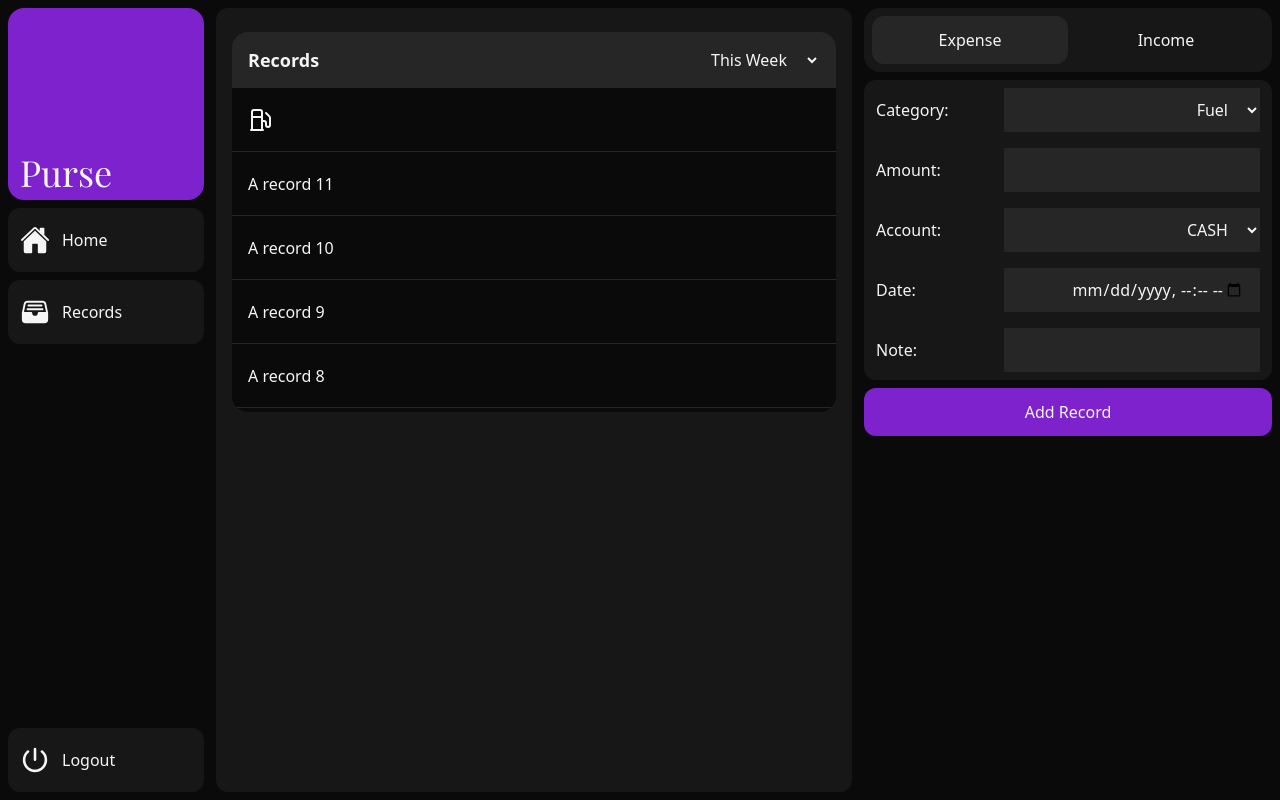
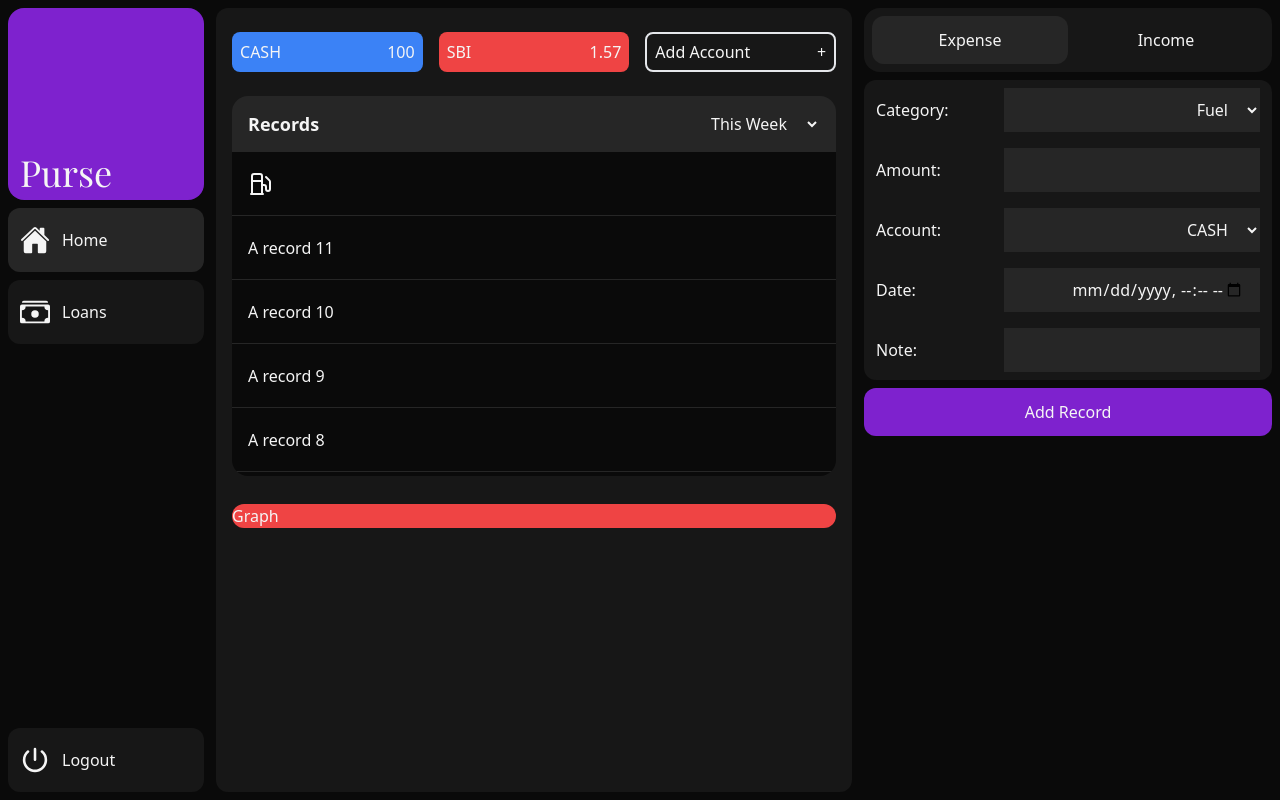
Before and after one commit to akishtp/Purse, a React (Vite) app in the folder client/: page / in a window 1280 px wide. Built offline with nearby package versions, Linux system fonts and the light colour scheme.

Commit message:
records look good

```diff
--- /dev/null
+++ b/client/src/components/Accounts.tsx
@@ -0,0 +1,22 @@
+import React from "react";
+
+const Accounts: React.FC = () => {
+  return (
+    <div className="grid gap-4 grid-cols-3 pb-6">
+      <div className="flex justify-between bg-blue-500 h-10 rounded-lg items-center px-2">
+        <div>CASH</div>
+        <div>100</div>
+      </div>
+      <div className="flex justify-between bg-red-500 h-10 rounded-lg items-center px-2">
+        <div>SBI</div>
+        <div>1.57</div>
+      </div>
+      <div className="flex justify-between bg-transparent border-2 h-10 rounded-lg items-center px-2">
+        <div>Add Account</div>
+        <div>+</div>
+      </div>
+    </div>
+  );
+};
+
+export default Accounts;
--- /dev/null
+++ b/client/src/components/Graph.tsx
@@ -0,0 +1,11 @@
+import React from "react";
+
+const Graph: React.FC = () => {
+  return (
+    <div className="h-fit rounded-2xl overflow-hidden bg-red-500 mt-7">
+      Graph
+    </div>
+  );
+};
+
+export default Graph;
--- a/client/src/components/Navbar.tsx
+++ b/client/src/components/Navbar.tsx
@@ -1,21 +1,39 @@
-import { IoHome, IoFileTrayFull, IoPower } from "react-icons/io5";
-import { Link } from "react-router-dom";
+import { IoHome, IoPower } from "react-icons/io5";
+import { BsCashStack } from "react-icons/bs";
+import { Link, Location, useLocation } from "react-router-dom";
 
 const Navbar = () => {
+  let location: Location = useLocation();
+  console.log(location);
+
   return (
     <nav className="w-2/12 h-screen p-2 flex flex-col justify-between">
       <div>
+        <Link to="/">
           <div className="bg-purple-700 h-48 rounded-2xl text-4xl flex items-end py-2 px-3 font-playfair hover:bg-purple-800">
             Purse
           </div>
-        <div className="flex bg-neutral-900 rounded-xl my-2 h-16 items-center px-3 hover:bg-neutral-800">
+        </Link>
+        <Link to="/">
+          <div
+            className={`flex rounded-xl my-2 h-16 items-center px-3 hover:bg-neutral-800 ${
+              location.pathname === "/" ? "bg-neutral-800" : "bg-neutral-900"
+            }`}
+          >
             <IoHome className="text-3xl" />
             <span className="pl-3">Home</span>
           </div>
-        <Link to="records">
-          <div className="flex bg-neutral-900 rounded-xl my-2 h-16 items-center px-3 hover:bg-neutral-800">
-            <IoFileTrayFull className="text-3xl" />
-            <span className="pl-3">Records</span>
+        </Link>
+        <Link to="loans">
+          <div
+            className={`flex rounded-xl my-2 h-16 items-center px-3 hover:bg-neutral-800 ${
+              location.pathname === "/loans"
+                ? "bg-neutral-800"
+                : "bg-neutral-900"
+            }`}
+          >
+            <BsCashStack className="text-3xl" />
+            <span className="pl-3">Loans</span>
           </div>
         </Link>
       </div>
--- a/client/src/components/RecordsView.tsx
+++ b/client/src/components/RecordsView.tsx
@@ -2,7 +2,7 @@ import { LuFuel } from "react-icons/lu";
 
 const RecordsView = () => {
   return (
-    <div className="h-1/2 rounded-2xl overflow-hidden ">
+    <div className="h-1/2 rounded-2xl overflow-hidden">
       <div className="bg-neutral-800 h-14 flex items-center px-4 justify-between">
         <div className="text-lg font-bold">Records</div>
         <select className="bg-transparent">
--- /dev/null
+++ b/client/src/routes/Loans.tsx
@@ -0,0 +1,7 @@
+import React from "react";
+
+const Loans: React.FC = () => {
+  return <div>Loans</div>;
+};
+
+export default Loans;
--- /dev/null
+++ b/client/src/routes/Records.tsx
@@ -0,0 +1,16 @@
+import React from "react";
+import RecordsView from "../components/RecordsView";
+import Accounts from "../components/Accounts";
+import Graph from "../components/Graph";
+
+const Records: React.FC = () => {
+  return (
+    <>
+      <Accounts />
+      <RecordsView />
+      <Graph />
+    </>
+  );
+};
+
+export default Records;
```
Also changed, not shown: client/src/main.tsx (+7 -2 lines). Lines whose indentation alone changed are shown as unchanged.
